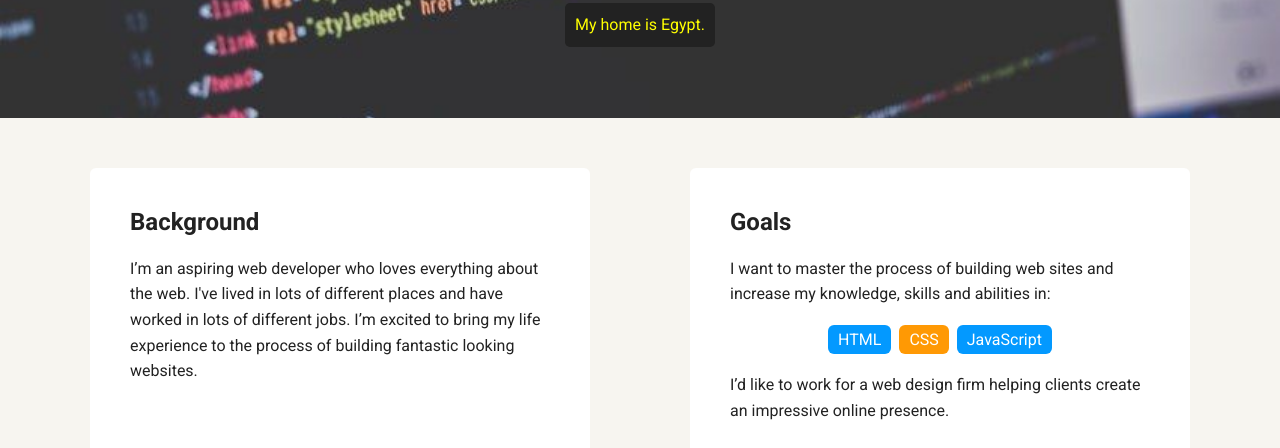
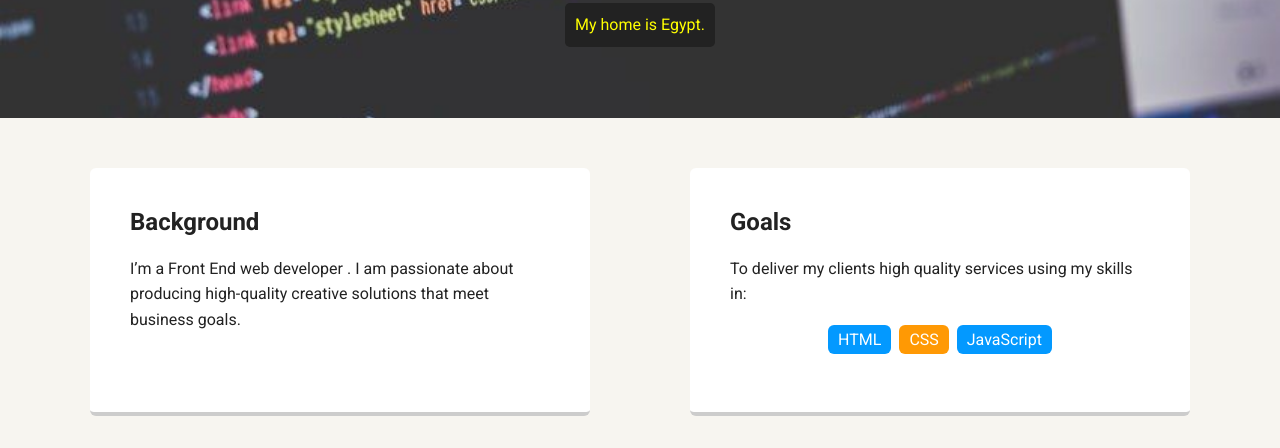
Before and after one commit to RamiAlsayed/Personal-Profile-TechDegree-Project-1, a plain HTML site: page index.html in a window 1280 px wide. Shown: the part 352-800 px from the top of the page. Drawn offline with Linux system fonts and the light colour scheme; a web font is replaced by a local one.

Commit message:
edited some text

```diff
--- a/index.html
+++ b/index.html
@@ -25,18 +25,17 @@
     <main class="flex">
       <div class="card">
         <h2>Background</h2>
-        <p>I’m an aspiring web developer who loves everything about the web. I've lived in lots of different places and have worked in lots of different jobs. I’m excited to bring my life experience to the process of building fantastic looking websites.</p>
+        <p>I’m a Front End web developer . I am passionate about producing high-quality creative solutions that meet business goals.</p>
       </div>
 
       <div class="card">
         <h2>Goals</h2>
-        <p>I want to master the process of building web sites and increase my knowledge, skills and abilities in:</p>
+        <p>To deliver my clients high quality services using my skills in:</p>
         <ul class="skills">
           <li>HTML</li>
           <li>CSS</li>
           <li>JavaScript</li>
         </ul>
-        <p>I’d like to work for a web design firm helping clients create an impressive online presence.</p>
       </div>
 
     </main>
```
Also changed, not shown: experience.html (+1 -0 lines), 1 other file.
